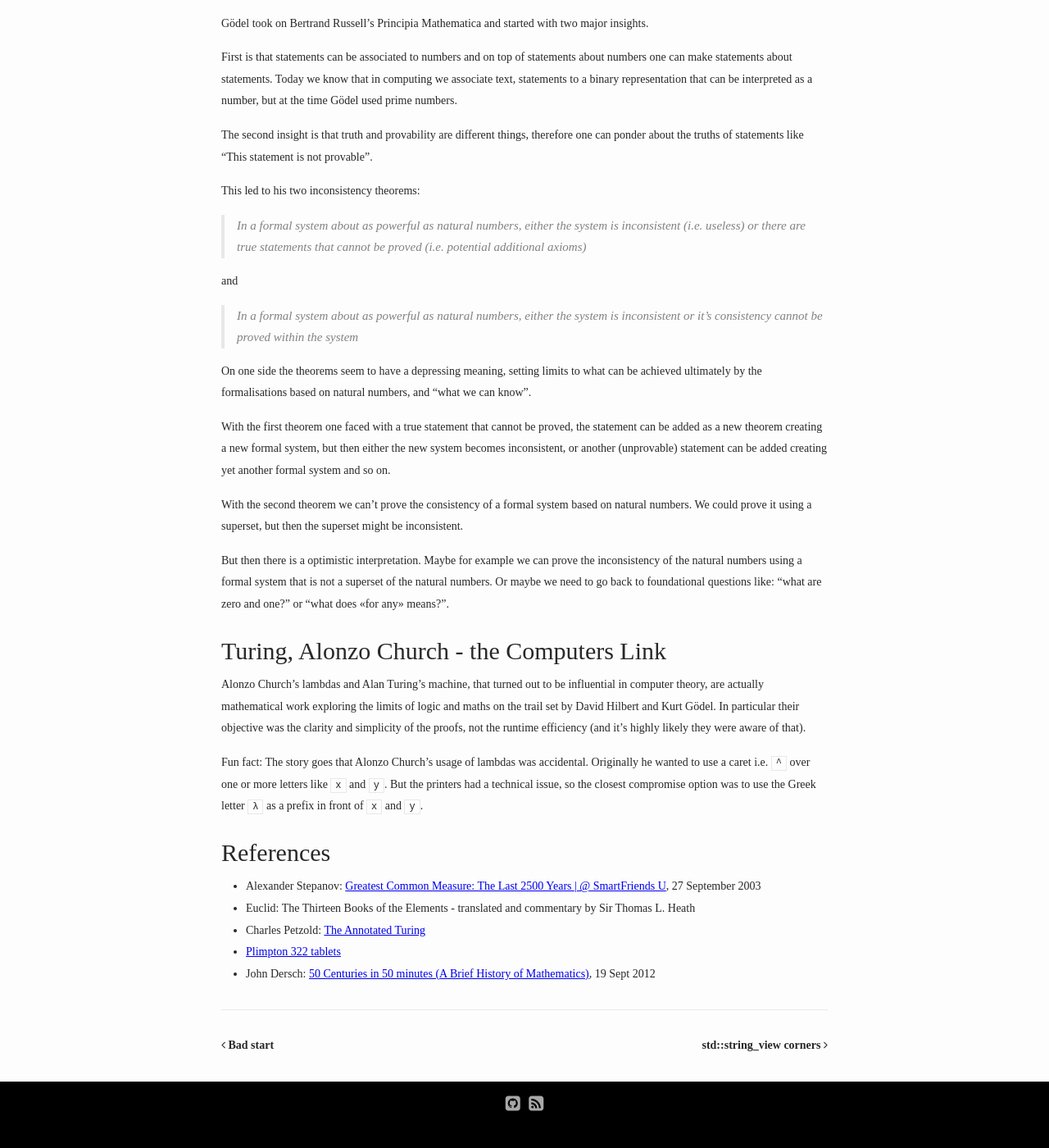
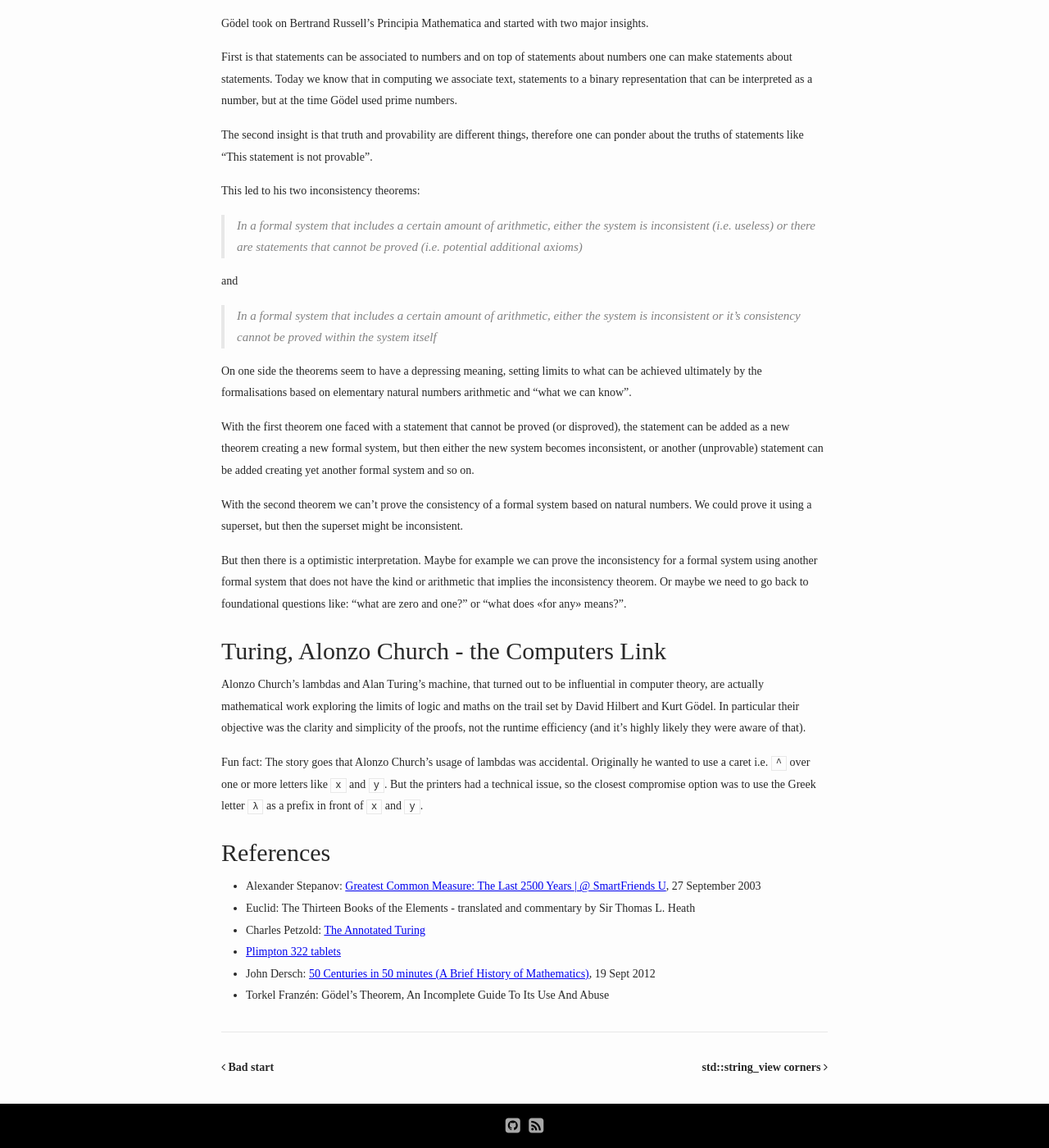
Before and after one commit to bajamircea/bajamircea.github.io, a Jekyll site: the page built from _posts/2018-11-07-maths-history.markdown, in a window 1280 px wide and 1400 px high, scrolled down 5746 px. Shown: the whole window at 82% size. Built offline with Jekyll 4.4.1, drawn with Linux system fonts in a browser that asks for light colours; nearby versions of some CDN libraries; formulas are drawn with MathJax 3; before the commit the page ends 7120 px from its top, so only the background shows below that.

Commit message:
Torkel fix

```diff
--- a/_posts/2018-11-07-maths-history.markdown
+++ b/_posts/2018-11-07-maths-history.markdown
@@ -303,32 +303,35 @@ not provable".
 
 This led to his two inconsistency theorems:
 
-> In a formal system about as powerful as natural numbers, either the system is
-> inconsistent (i.e. useless) or there are true statements that cannot be
+> In a formal system that includes a certain amount of arithmetic, either the
+> system is inconsistent (i.e. useless) or there are statements that cannot be
 > proved (i.e. potential additional axioms)
 
 and
 
-> In a formal system about as powerful as natural numbers, either the system is
-> inconsistent or it's consistency cannot be proved within the system
+> In a formal system that includes a certain amount of arithmetic, either the
+> system is inconsistent or it's consistency cannot be proved within the system
+> itself
 
 On one side the theorems seem to have a depressing meaning, setting limits to
-what can be achieved ultimately by the formalisations based on natural numbers,
-and "what we can know".
+what can be achieved ultimately by the formalisations based on elementary
+natural numbers arithmetic and "what we can know".
 
-With the first theorem one faced with a true statement that cannot be proved,
-the statement can be added as a new theorem creating a new formal system, but
-then either the new system becomes inconsistent, or another (unprovable)
-statement can be added creating yet another formal system and so on.
+With the first theorem one faced with a statement that cannot be proved (or
+disproved), the statement can be added as a new theorem creating a new formal
+system, but then either the new system becomes inconsistent, or another
+(unprovable) statement can be added creating yet another formal system and so
+on.
 
 With the second theorem we can't prove the consistency of a formal system based
 on natural numbers. We could prove it using a superset, but then the superset
 might be inconsistent.
 
 But then there is a optimistic interpretation. Maybe for example we can prove
-the inconsistency of the natural numbers using a formal system that is not a
-superset of the natural numbers. Or maybe we need to go back to foundational
-questions like: "what are zero and one?" or "what does <<for any>> means?".
+the inconsistency for a formal system using another formal system that does not
+have the kind or arithmetic that implies the inconsistency theorem.  Or maybe
+we need to go back to foundational questions like: "what are zero and one?" or
+"what does <<for any>> means?".
 
 
 # Turing, Alonzo Church - the Computers Link
@@ -354,6 +357,7 @@ option was to use the Greek letter `λ` as a prefix in front of `x` and `y`.
 - [Plimpton 322 tablets][plimpton]
 - John Dersch: [50 Centuries in 50 minutes (A Brief History of
   Mathematics)][fifty], 19 Sept 2012
+- Torkel Franzén: Gödel's Theorem, An Incomplete Guide To Its Use And Abuse
 
 [as-gcd]: https://www.youtube.com/watch?v=fanm5y00joc
 [plimpton]: https://en.wikipedia.org/wiki/Plimpton_322
```
